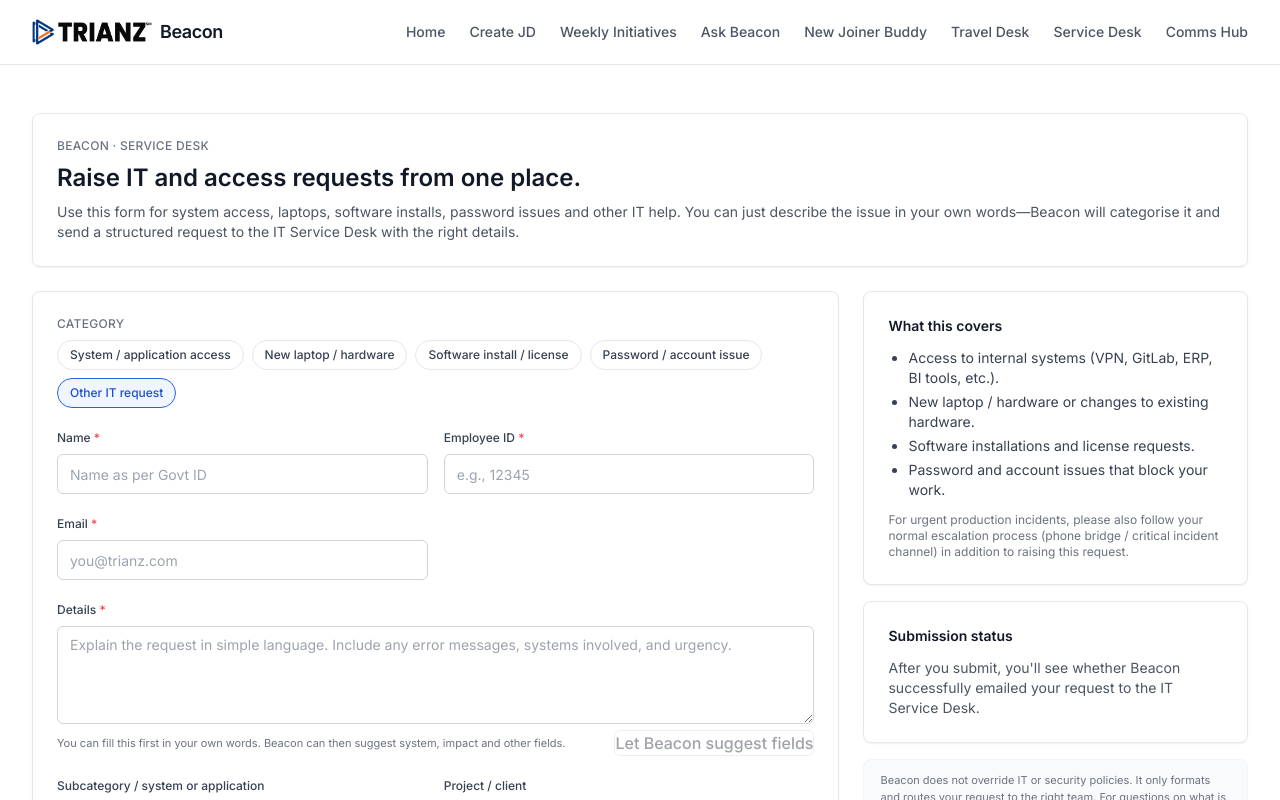
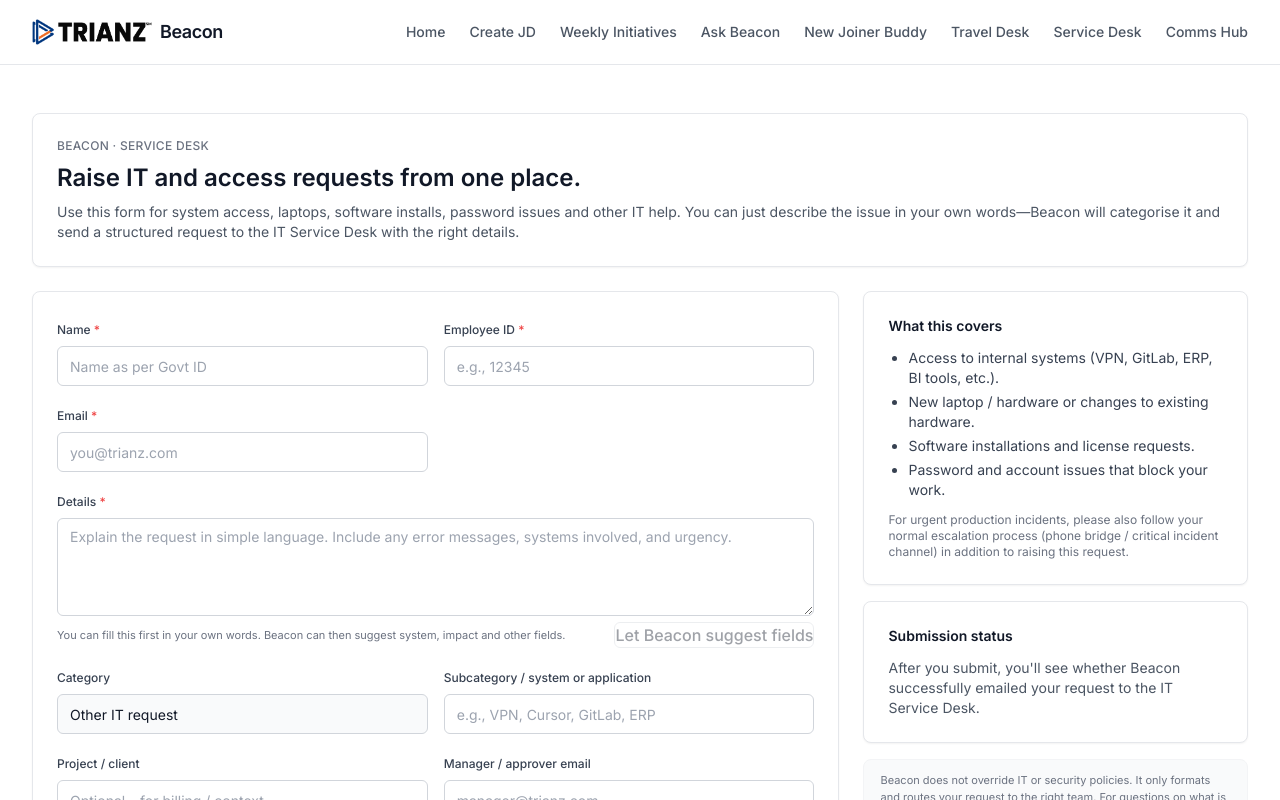
Before and after one commit to PrabhathVarma19/slt-jd, a Next.js app: page /service-desk in a window 1280 px wide. Shown: the top 800 px of the page. Built offline with nearby package versions, Linux system fonts and the light colour scheme.

Commit message:
Move Service Desk category below details as read-only field

```diff
--- a/app/service-desk/page.tsx
+++ b/app/service-desk/page.tsx
@@ -176,27 +176,6 @@
             </div>
           )}
 
-          <div className="space-y-2">
-            <p className="text-xs font-medium uppercase tracking-wide text-gray-500">Category</p>
-            <div className="flex flex-wrap gap-2">
-              {(['access', 'laptop', 'software', 'password', 'other'] as RequestType[]).map((rt) => (
-                <button
-                  key={rt}
-                  type="button"
-                  onClick={() => handleChange('requestType', rt)}
-                  className={`rounded-full border px-3 py-1.5 text-xs font-medium transition ${
-                    form.requestType === rt
-                      ? 'border-blue-600 bg-blue-50 text-blue-700'
-                      : 'border-gray-200 bg-white text-gray-700 hover:border-blue-300'
-                  }`}
-                  disabled={isSubmitting}
-                >
-                  {requestTypeLabel(rt)}
-                </button>
-              ))}
-            </div>
-          </div>
-
           <div className="grid gap-4 md:grid-cols-2">
             <div className="space-y-1.5">
               <label className="text-xs font-medium text-gray-700">
@@ -260,6 +239,15 @@
 
           <div className="grid gap-4 md:grid-cols-2">
             <div className="space-y-1.5">
+              <label className="text-xs font-medium text-gray-700">Category</label>
+              <Input
+                value={requestTypeLabel(form.requestType)}
+                readOnly
+                className="bg-gray-50"
+                placeholder="Will be suggested from details"
+              />
+            </div>
+            <div className="space-y-1.5">
               <label className="text-xs font-medium text-gray-700">
                 Subcategory / system or application
               </label>
@@ -269,6 +257,9 @@
                 placeholder="e.g., VPN, Cursor, GitLab, ERP"
               />
             </div>
+          </div>
+
+          <div className="grid gap-4 md:grid-cols-2">
             <div className="space-y-1.5">
               <label className="text-xs font-medium text-gray-700">Project / client</label>
               <Input
```
